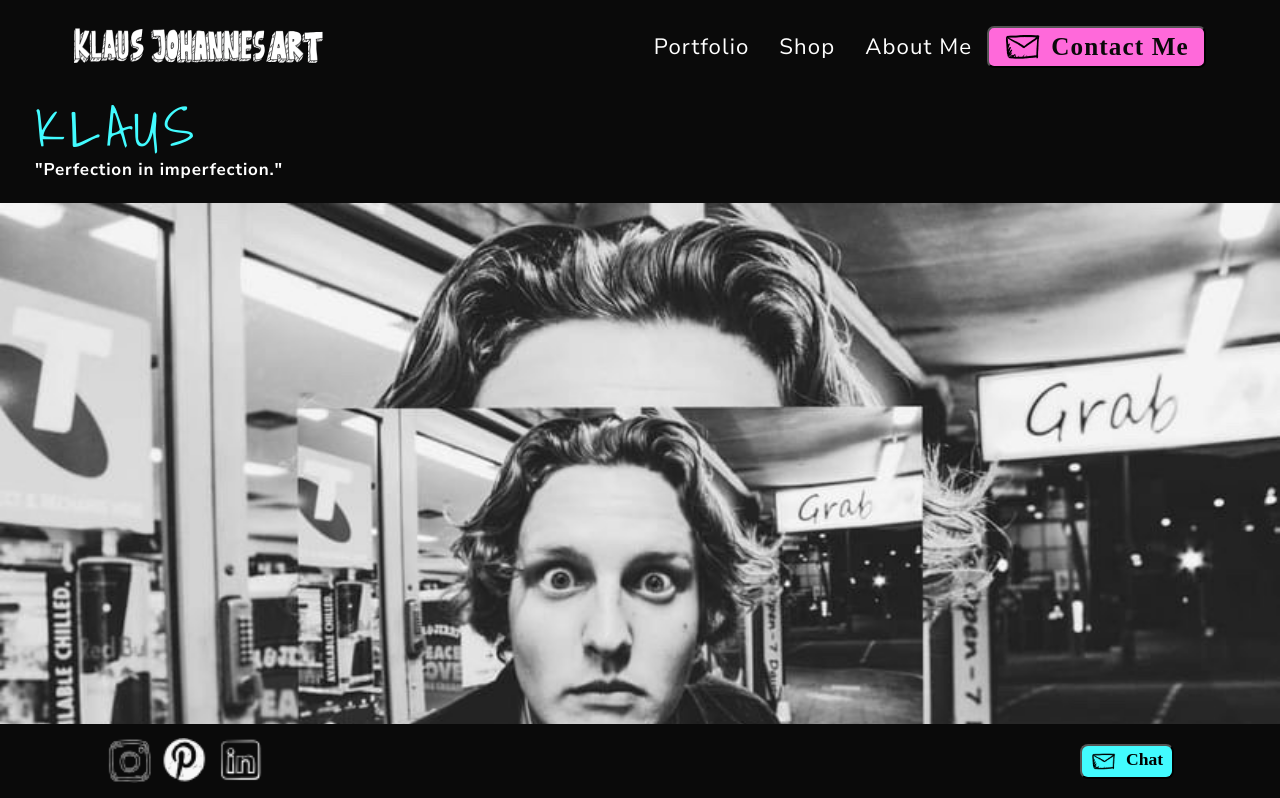
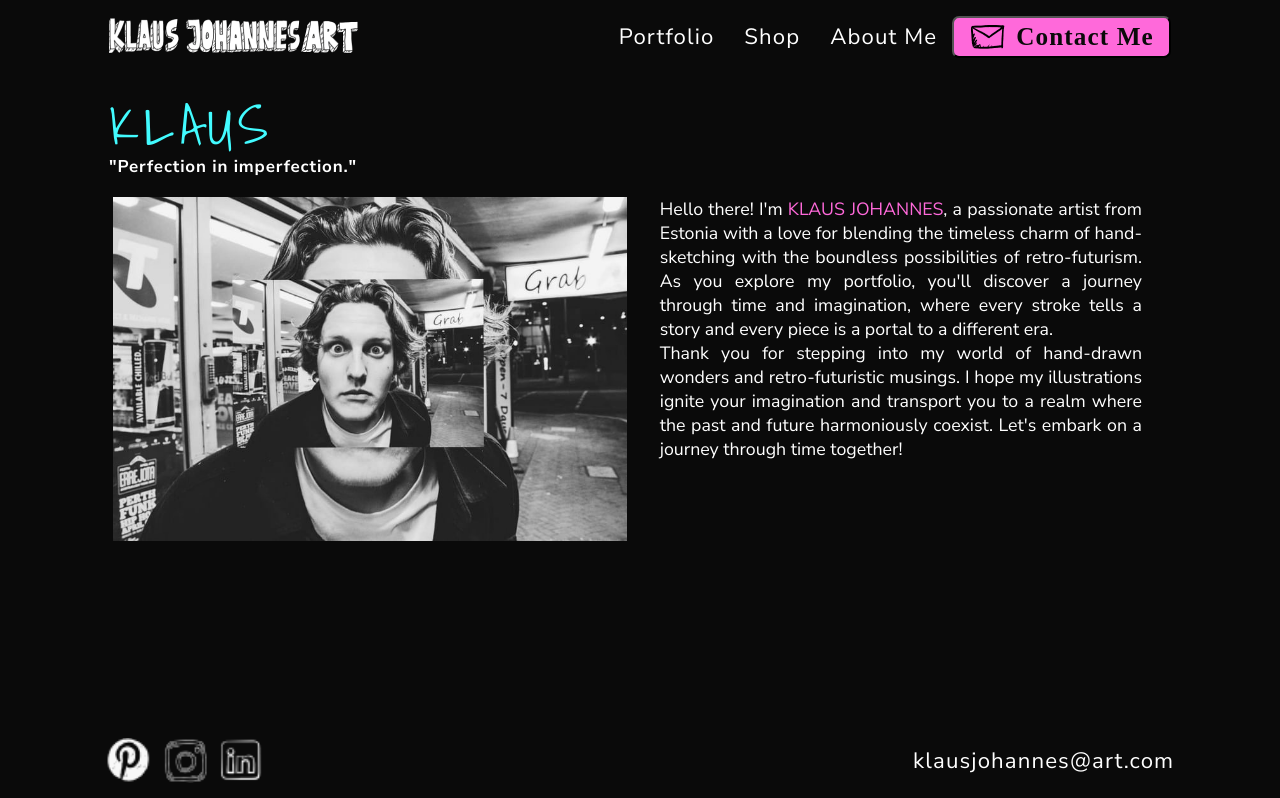
Before and after one commit to banchiec/klzporftolio-spa, a React (Create React App) app: page /about-me in a window 1280 px wide. Shown: the top 798 px of the page. Built offline with nearby package versions, Linux system fonts and the light colour scheme; a web font is replaced by a local one.

Commit message:
feature/about-me

```diff
--- a/src/components/buttons/button-custom/button-custom.scss
+++ b/src/components/buttons/button-custom/button-custom.scss
@@ -24,4 +24,8 @@
 			padding: 0 1rem 0 0;
 		}
 	}
+
+	@media (min-width: 860px) {
+		display: none;
+	}
 }
--- a/src/components/cards/card-about-me/card-about-me.scss
+++ b/src/components/cards/card-about-me/card-about-me.scss
@@ -50,7 +50,37 @@
 				font-style: normal;
 				font-weight: 400;
 				line-height: 136.114%; /* 17.695px */
-				padding-bottom: 3rem;
+				// padding-bottom: 3rem;
+			}
+		}
+	}
+	@media (min-width: 860px) {
+		&-header {
+			padding: 1.9rem 10.9rem;
+		}
+		&-main {
+			display: flex;
+			flex-direction: row;
+			justify-content: center;
+			padding: 0rem 10.9rem;
+			img {
+				width: 521.778px;
+				height: 343.111px;
+				flex-shrink: 0;
+			}
+			&__description {
+				display: flex;
+				flex-direction: column;
+				padding: 0rem 2.9rem;
+			}
+			p {
+				color: #fff;
+				text-align: justify;
+				font-family: 'Nunito Sans';
+				font-size: 17.778px;
+				font-style: normal;
+				font-weight: 400;
+				line-height: normal;
 			}
 		}
 	}
--- a/src/components/footer/footer.scss
+++ b/src/components/footer/footer.scss
@@ -42,6 +42,7 @@
 			}
 		}
 		&__contactme {
+			display: block;
 			h4 {
 				color: #fff;
 				font-family: 'Nunito Sans';
--- a/src/components/footer/footer.tsx
+++ b/src/components/footer/footer.tsx
@@ -17,10 +17,10 @@ const Footer = ( props: FooterType) => {
 			<div className="klz-footer-container">
 				<div className="klz-footer__social-media">
 					<div className="klz-footer__social-media__icon">
-						<img src={instagram} alt="Instagram"/>
+						<img src={pinterest} alt="Pinterest"/>
 					</div>
 					<div className="klz-footer__social-media__icon">
-						<img src={pinterest} alt="Pinterest"/>
+						<img src={instagram} alt="Instagram"/>
 					</div>
 					<div className="klz-footer__social-media__icon">
 						<img src={linkedIn} alt="LinkedIn"/>
--- a/src/components/header/header.scss
+++ b/src/components/header/header.scss
@@ -29,7 +29,7 @@
 			flex-direction: row;
 			align-items: center;
 			justify-content: space-between;
-			padding: 2.2rem 7.416rem;
+			padding: 1.243rem 10.916rem;
 			&__menu {
 				display: flex;
 				flex-direction: row;
```
